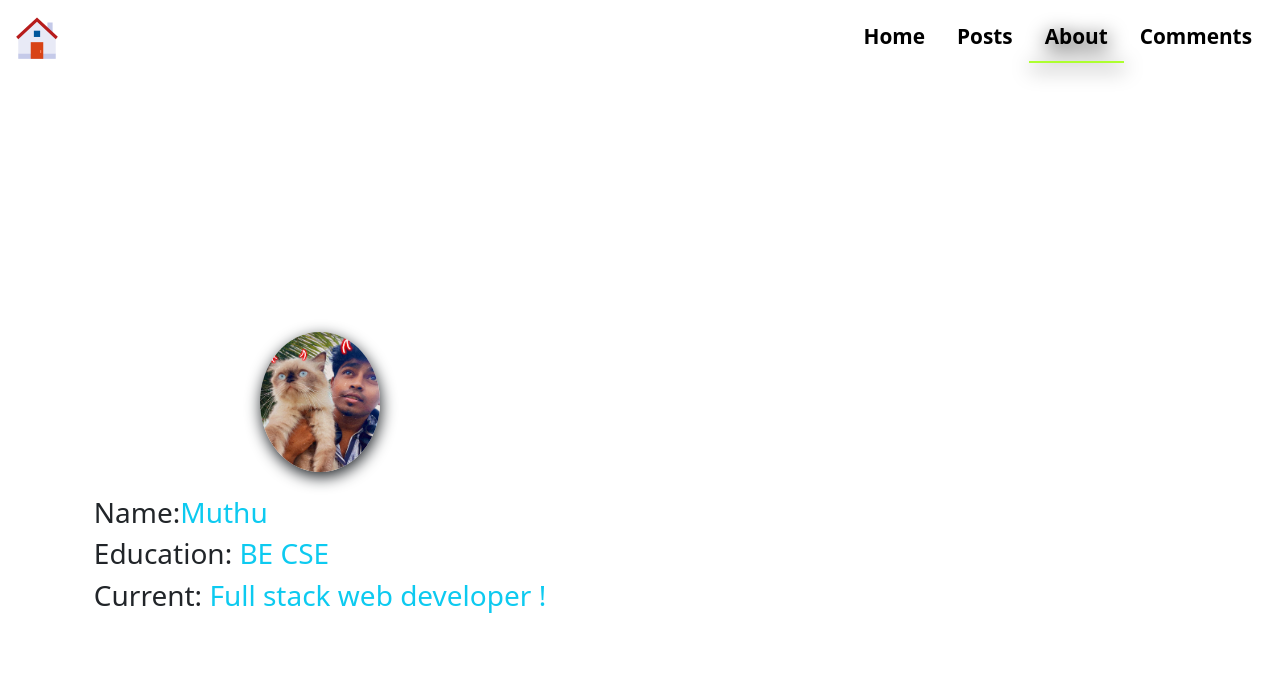
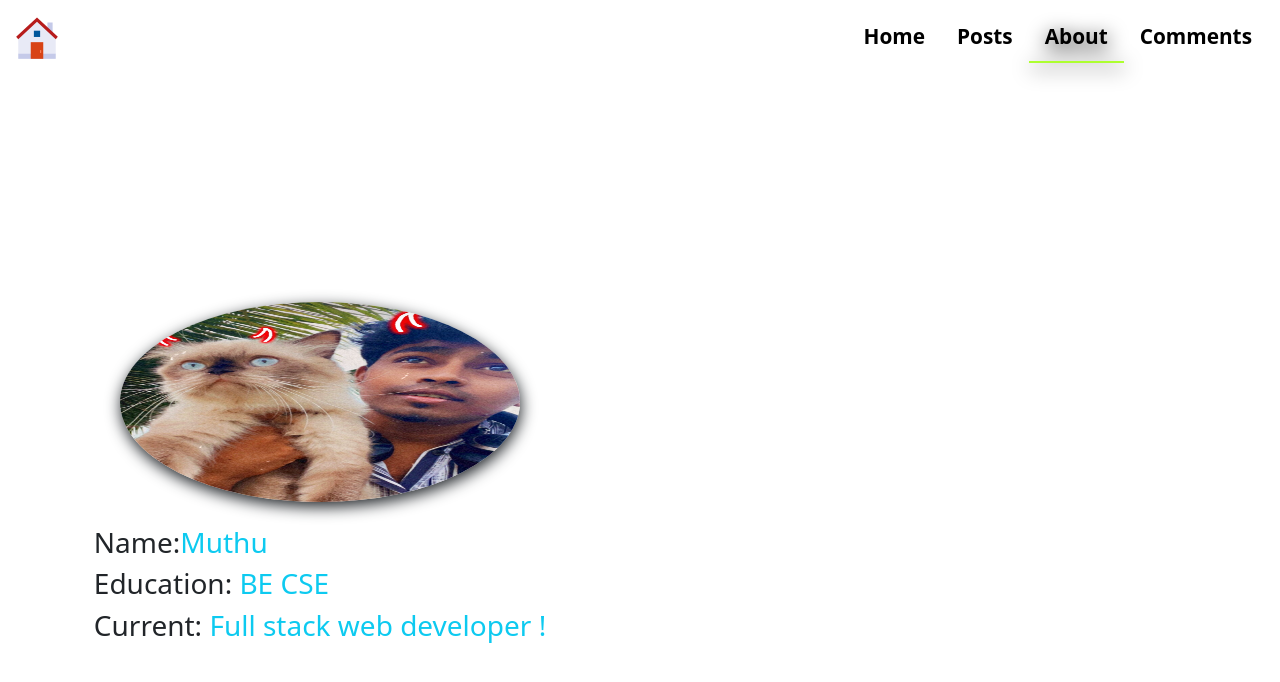
Before and after one commit to mkandanmk7/React-blog-api, a React (Create React App) app: page /about in a window 1280 px wide. Shown: the top 682 px of the page. Built offline with nearby package versions, Linux system fonts and the light colour scheme.

Commit message:
comments

```diff
--- a/src/component/comments/Comment.js
+++ b/src/component/comments/Comment.js
@@ -1,5 +1,6 @@
 import React, { useState, useEffect } from "react";
 import axios from "axios";
+import "./comments.css";
 
 export const Comment = ({ match }) => {
   console.log(match);
--- /dev/null
+++ b/src/component/comments/comments.css
@@ -0,0 +1,16 @@
+.profile {
+  width: 400px;
+  font-size: 1.3rem;
+  text-align: center;
+
+  margin: auto;
+
+  height: 200px;
+  transition: all 1s ease;
+}
+.profile:hover {
+  background: #000;
+  cursor: grab;
+  background: #000;
+  color: rgb(255, 255, 255);
+}
```
